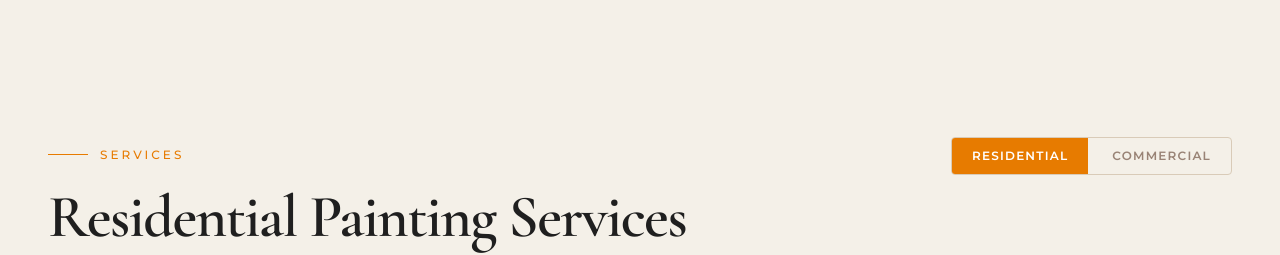
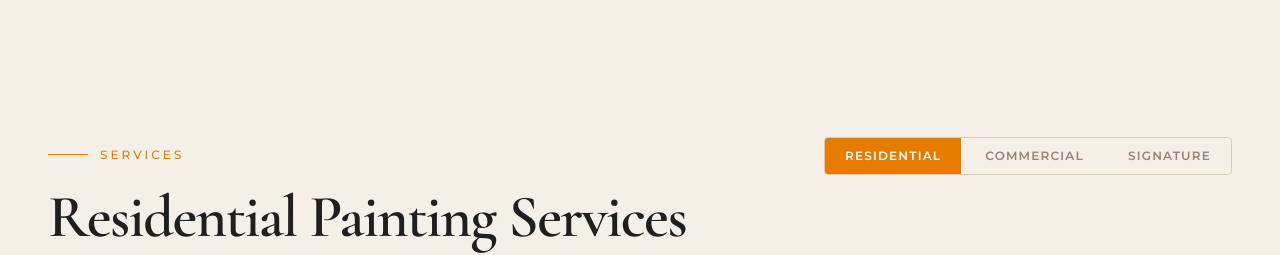
Before and after one commit to Patozabalza/claude-combo-studio-paint, a Next.js app: page / in a window 1280 px wide. Shown: the part 2840-3095 px from the top of the page. Built offline with nearby package versions, Linux system fonts and the light colour scheme.

Commit message:
feat: add Signature Services tab with 20 luxury finishes and limewash photos

```diff
--- a/src/components/Services.tsx
+++ b/src/components/Services.tsx
@@ -6,7 +6,7 @@ import { useLanguage } from "@/context/LanguageContext";
 
 export default function Services() {
   const { t } = useLanguage();
-  const [tab, setTab] = useState<"residential" | "commercial">("residential");
+  const [tab, setTab] = useState<"residential" | "commercial" | "signature">("residential");
   const [lightbox, setLightbox] = useState<string | null>(null);
 
   useEffect(() => {
@@ -26,6 +26,16 @@ export default function Services() {
     t("commercial.s4"), t("commercial.s5"), t("commercial.s6"), t("commercial.s7"),
   ];
 
+  const signature = [
+    "Limewash Finishes", "Roman Clay Finishes", "Venetian Plaster",
+    "Textured Feature Walls", "Luxury Matte Finishes", "Decorative Architectural Finishes",
+    "Designer Color Consultation", "Warm Neutral Palette Design", "Earthy Mediterranean Finishes",
+    "Modern Organic Interior Finishes", "Monochromatic Luxury Walls", "Seamless Architectural Finishes",
+    "Custom Accent Walls", "High-End Wall Textures", "Architectural Color Direction",
+    "Contemporary Interior Wall Treatments", "Premium Decorative Coatings", "Soft Matte Wall Systems",
+    "Bespoke Finish Applications", "Modern Luxury Surface Finishes",
+  ];
+
   return (
     <section id="services" className="py-28 lg:py-40 bg-[#F4F0E8]">
       <div className="max-w-7xl mx-auto px-6 sm:px-8 lg:px-12">
@@ -38,12 +48,12 @@ export default function Services() {
               <span className="text-[#E77B00] text-xs font-medium tracking-[0.25em] uppercase">Services</span>
             </div>
             <h2 className="text-5xl lg:text-6xl font-semibold text-[#1F1F1F]">
-              {tab === "residential" ? t("residential.title") : t("commercial.title")}
+              {tab === "residential" ? t("residential.title") : tab === "commercial" ? t("commercial.title") : "Signature Services"}
             </h2>
           </div>
 
           {/* Tabs */}
-          <div className="flex gap-1 border border-[#D9CBB8] rounded-sm overflow-hidden self-start">
+          <div className="flex gap-1 border border-[#D9CBB8] rounded-sm overflow-hidden self-start flex-wrap">
             <button
               onClick={() => setTab("residential")}
               className={`px-5 py-2.5 text-xs font-semibold tracking-widest uppercase transition-all duration-200 ${
@@ -64,6 +74,16 @@ export default function Services() {
             >
               {t("nav.commercial")}
             </button>
+            <button
+              onClick={() => setTab("signature")}
+              className={`px-5 py-2.5 text-xs font-semibold tracking-widest uppercase transition-all duration-200 ${
+                tab === "signature"
+                  ? "bg-[#1F1F1F] text-white"
+                  : "text-[#5B3A29]/60 hover:text-[#5B3A29] hover:bg-[#D9CBB8]/20"
+              }`}
+            >
+              Signature
+            </button>
           </div>
         </div>
 
@@ -71,10 +91,10 @@ export default function Services() {
           {/* Service list */}
           <div>
             <p className="text-[#5B3A29]/65 text-base mb-10 font-light leading-relaxed">
-              {tab === "residential" ? t("residential.sub") : t("commercial.sub")}
+              {tab === "residential" ? t("residential.sub") : tab === "commercial" ? t("commercial.sub") : "Luxury decorative wall finishes that define the character of premium interiors — from ancient Roman clay to contemporary limewash and bespoke Venetian plaster."}
             </p>
             <ul className="space-y-0 border-t border-[#D9CBB8]/50">
-              {(tab === "residential" ? residential : commercial).map((service, i) => (
+              {(tab === "residential" ? residential : tab === "commercial" ? commercial : signature).map((service, i) => (
                 <li key={i} className="flex items-center gap-4 py-4 border-b border-[#D9CBB8]/50 group">
                   <span className="w-1.5 h-1.5 rounded-full bg-[#E77B00] flex-shrink-0" />
                   <span className="text-[#1F1F1F] text-sm font-medium group-hover:text-[#E77B00] transition-colors duration-200">{service}</span>
@@ -92,10 +112,10 @@ export default function Services() {
           {/* Images — clean 2×2 grid */}
           <div className="grid grid-cols-2 gap-3">
             {[
-              tab === "residential" ? "/images/pintor/5.png" : "/images/pintor/15.png",
-              tab === "residential" ? "/images/proyectos/1.png" : "/images/pintor/7.png",
-              tab === "residential" ? "/images/pintor/20.png" : "/images/pintor/10.png",
-              tab === "residential" ? "/images/proyectos/4.png" : "/images/pintor/17.png",
+              tab === "residential" ? "/images/pintor/5.png" : tab === "commercial" ? "/images/pintor/15.png" : "/images/pintor/32.png",
+              tab === "residential" ? "/images/proyectos/1.png" : tab === "commercial" ? "/images/pintor/7.png" : "/images/pintor/33.png",
+              tab === "residential" ? "/images/pintor/20.png" : tab === "commercial" ? "/images/pintor/10.png" : "/images/pintor/34.png",
+              tab === "residential" ? "/images/proyectos/4.png" : tab === "commercial" ? "/images/pintor/17.png" : "/images/pintor/35.png",
             ].map((src, i) => (
               <div
                 key={i}
```
